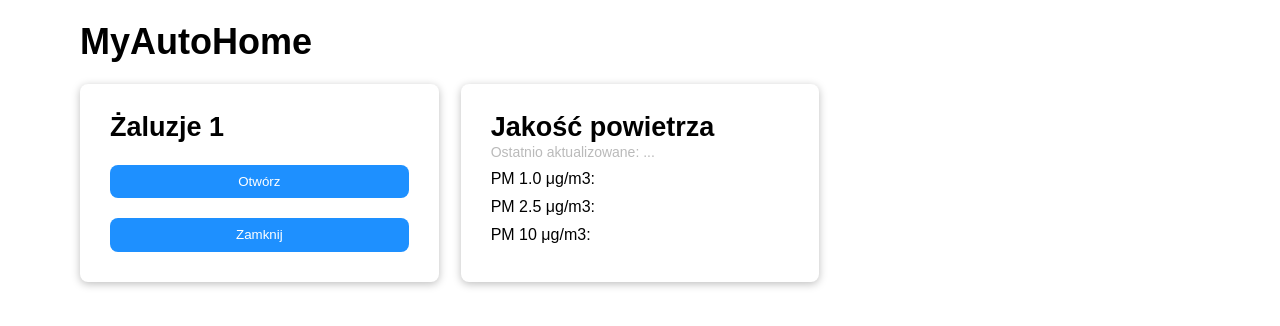
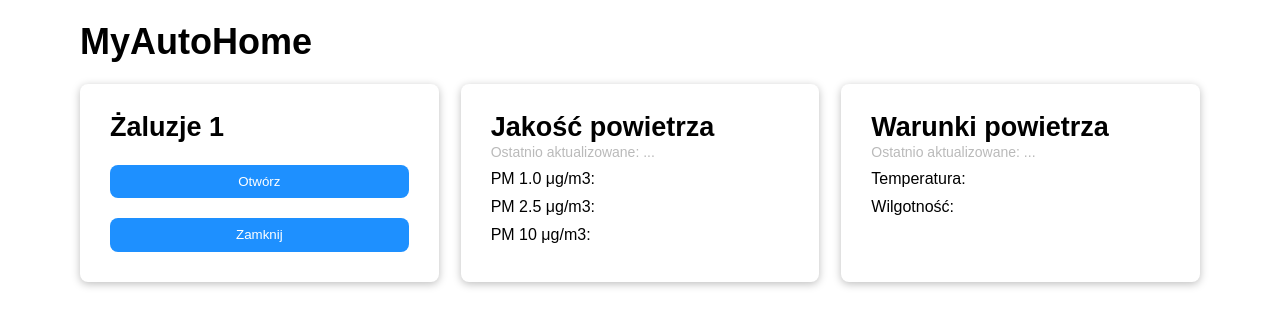
Before and after one commit to FenNek55/MyAutoHome, a Vue app in the folder frontend/: page / in a window 1280 px wide. Shown: the top 326 px of the page. Built offline with nearby package versions, Linux system fonts and the light colour scheme; no server answers.

Commit message:
Add dht meter card

```diff
--- a/frontend/src/App.vue
+++ b/frontend/src/App.vue
@@ -3,7 +3,8 @@
     <h1>MyAutoHome</h1>
     <section class="cards">
       <BlindsOne/>
-      <PMSAirMeter :newestEntry="newestEntry"/>
+      <PMSAirMeter :newestEntry="newestPmsEntry"/>
+      <DHTMeter :newestEntry="newestDhtEntry"/>
     </section>
   </main>
 </template>
@@ -11,25 +12,38 @@
 <script lang="ts" setup>
 import BlindsOne from './components/devices/BlindsOne.vue'
 import PMSAirMeter from './components/devices/PMSAirMeter.vue';
+import DHTMeter from './components/devices/DHTMeter.vue';
 import { onMounted, ref } from 'vue';
 import axios from 'axios'
-import type { PMSEntry } from './types'
+import type { PMSEntry, DHTEntry } from './types'
 
-const airQuality = ref<PMSEntry[]>([])
-const newestEntry = ref<PMSEntry | null>(null)
+const pmsData = ref<PMSEntry[]>([])
+const newestPmsEntry = ref<PMSEntry | null>(null)
 
-const getDeviceData = () => {
+const dhtData = ref<DHTEntry[]>([])
+const newestDhtEntry = ref<DHTEntry | null>(null)
+
+const getPmsData = () => {
     axios.get('http://192.168.0.128:5000/pms').then((response) => {
-        airQuality.value = response.data;
-        newestEntry.value = response.data[0];
+        pmsData.value = response.data;
+        newestPmsEntry.value = response.data[0];
+    })
+}
+
+const getDhtData = () => {
+    axios.get('http://192.168.0.128:5000/dht').then((response) => {
+        dhtData.value = response.data;
+        newestDhtEntry.value = response.data[0];
     })
 }
 
 onMounted(() => {
-    getDeviceData()
+  getPmsData()
+  getDhtData()
 
     setInterval(() => {
-        getDeviceData()
+      getPmsData()
+      getDhtData()
     }, 60000)
 });
 </script>
--- /dev/null
+++ b/frontend/src/components/devices/DHTMeter.vue
@@ -0,0 +1,78 @@
+<template>
+    <Card>
+        <h2>Warunki powietrza</h2>
+        <div class="dht__date">Ostatnio aktualizowane: {{ lastUpdateDate }}</div>
+        <div class="dht__entry">Temperatura: <span class="dht__value">{{ newestEntry?.temperature }}</span></div>
+        <div class="dht__entry">Wilgotność: <span class="dht__value">{{ newestEntry?.humidity }}</span></div>
+    </Card>
+</template>
+
+<script lang="ts" setup>
+import Card from '../Card.vue'
+import { computed } from 'vue';
+import type { DHTEntry } from '../../types'
+
+const props = defineProps<{
+    newestEntry: DHTEntry | null,
+}>()
+
+const lastUpdateDate = computed(() => {
+    //date from timestamp
+    if (!props.newestEntry) return '...';
+
+    const date = new Date(+props.newestEntry.timestamp * 1000);
+    console.log(date)
+    const day = date.getDate();
+    const month = date.getMonth() + 1;
+    const year = date.getFullYear();
+    const hours = date.getHours();
+    const minutes = date.getMinutes();
+
+    return `${day}.${month}.${year} ${hours}:${minutes}`;
+})
+</script>
+
+<style scoped>
+h2 {
+    margin-bottom: 4px;
+}
+
+.loader--hidden {
+    display: none;
+}
+
+.dht__date {
+    margin-bottom: 12px;
+    color: rgb(186, 186, 186);
+    font-size: 14px;
+}
+
+.dht__entry {
+    margin-bottom: 12px;
+    font-size: 16px;
+}
+
+.dht__entry:last-child {
+    margin-bottom: 0;
+}
+
+.dht__value {
+    font-weight: bold;
+}
+
+.dht__value--good {
+    color: rgb(55, 180, 55);
+}
+
+.dht__value--medium {
+    color: rgb(255, 255, 0);
+}
+
+.dht__value--bad {
+    color: rgb(255, 165, 0);
+}
+
+.dht__value--very-bad {
+    color: rgb(255, 0, 0);
+}
+</style>
```
Also changed, not shown: frontend/src/types.ts (+7 -0 lines).
